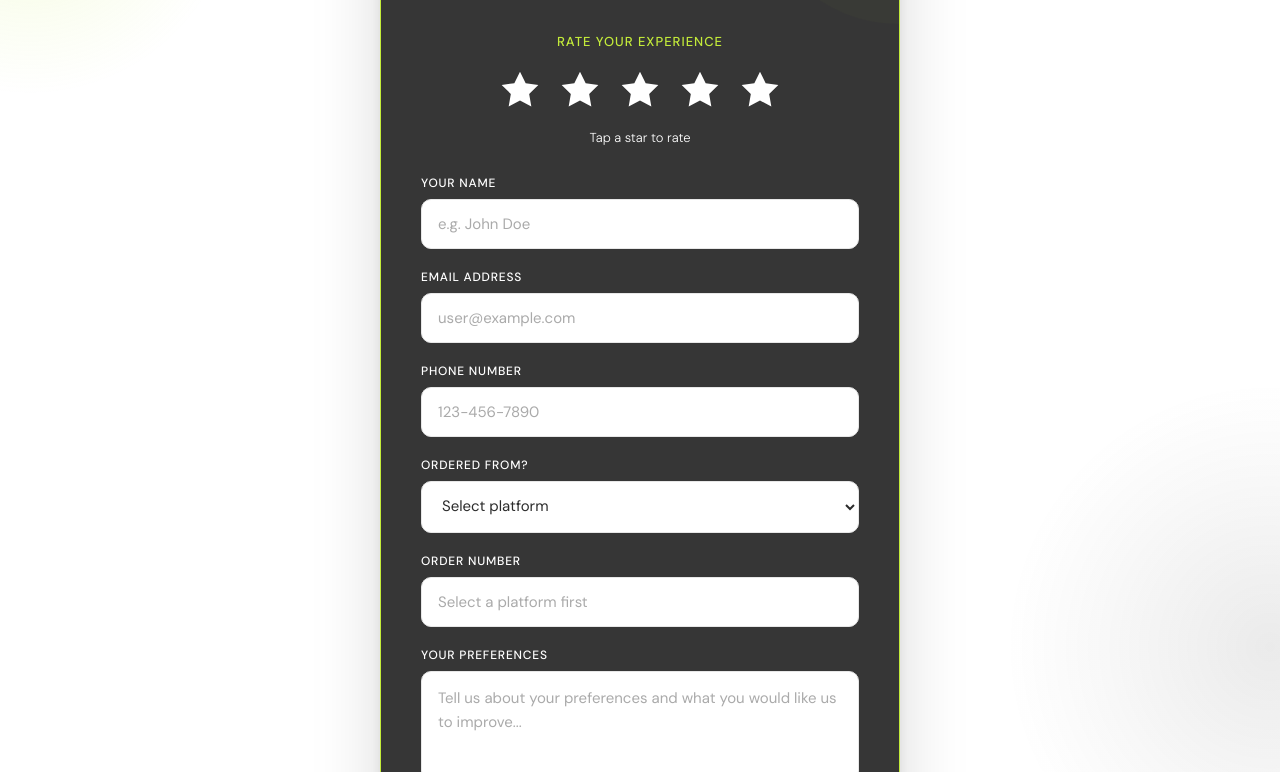
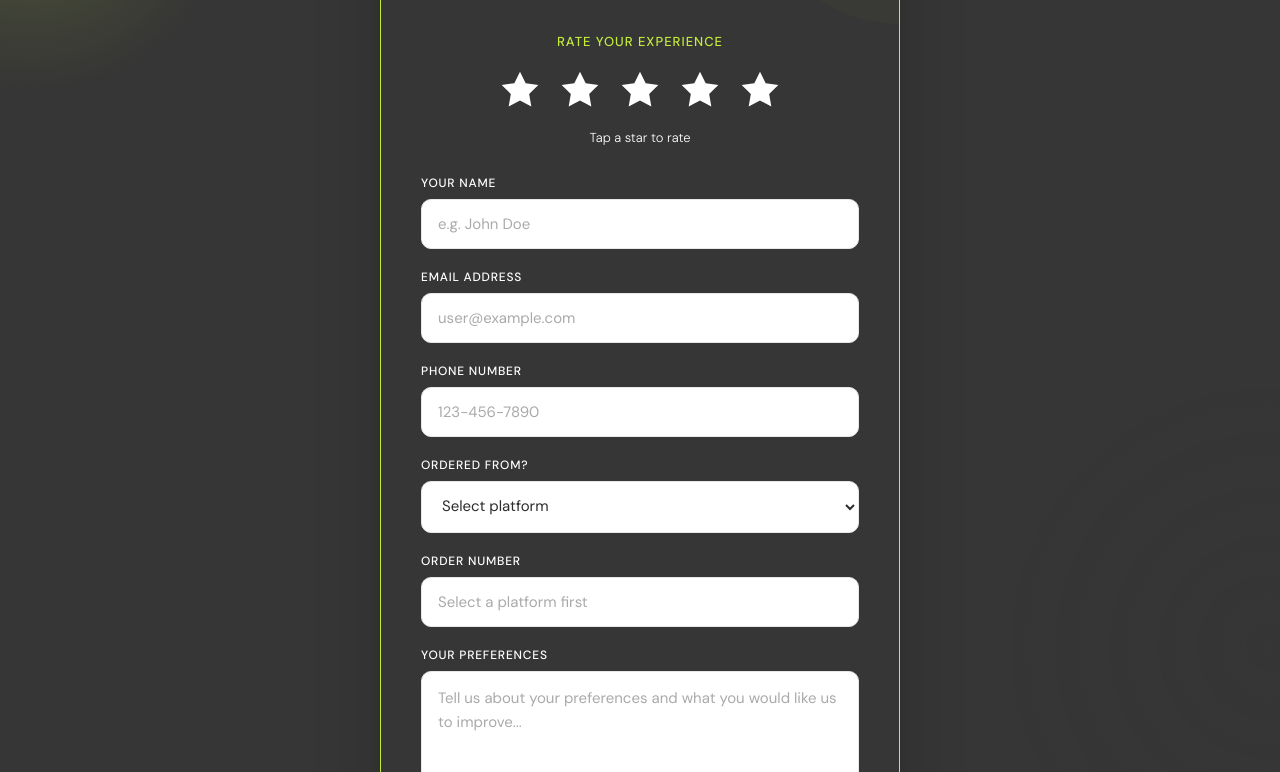
Before and after one commit to afaraz-21/review-app-shop, a website: page public/index.html in a window 1280 px wide. Shown: the part 143-915 px from the top of the page. Drawn offline with Linux system fonts and the light colour scheme; a web font is replaced by a local one.

Commit message:
Update index.html

```diff
--- a/public/index.html
+++ b/public/index.html
@@ -27,7 +27,7 @@
 
 body {
   font-family: 'DM Sans', sans-serif;
-  background: #fff;
+  background: #363636;
   min-height: 100vh;
   display: flex;
   align-items: center;
```
